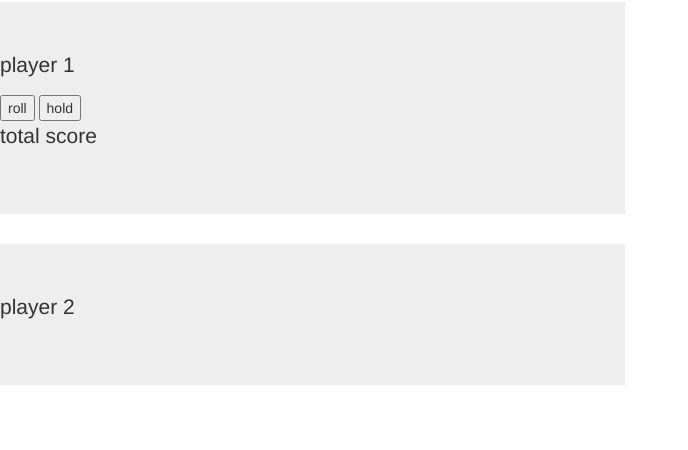
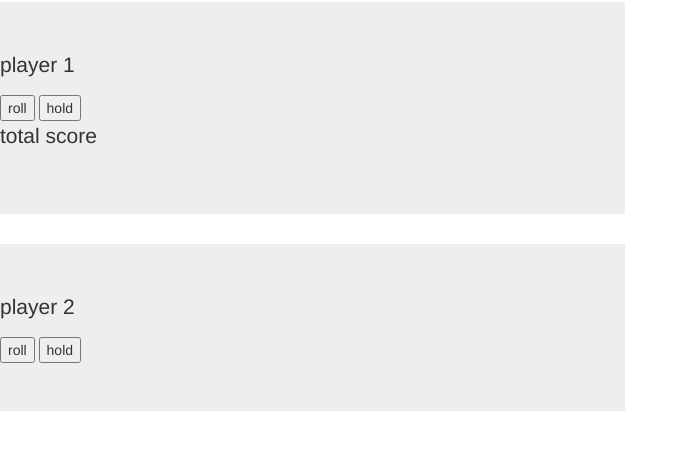
Before and after one commit to kelvinadeu/Pig-Dice, a plain HTML site: page index.html in a window 1280 px wide. Shown: the part 120-570 px from the top of the page, without its empty margins (0-688 px from the left). Drawn offline with nearby package versions, Linux system fonts and the light colour scheme.

Commit message:
add  to page

```diff
--- a/index.html
+++ b/index.html
@@ -30,8 +30,8 @@
         <p>player 1</p>
         <div class="row">
           <div class="col-md-3">
-            <button type="button" name="roll" id="roll">roll</button>
-            <button type="button" name="hold" id="hold">hold</button>
+            <button type="button" name="roll" id="roll1">roll</button>
+            <button type="button" name="hold" id="hold1">hold</button>
 
              <p id="score1">total score</p>
           </div>
@@ -45,6 +45,16 @@
     <div class="col-md-6">
       <div class="jumbotron">
         <p>player 2</p>
+        <div class="row">
+          <div class="col-md-3">
+            <button type="button" name="roll" id="roll2">roll</button>
+            <button type="button" name="hold" id="hold2">hold</button>
+
+            </div>
+
+          </div>
+
+        </div>
 
       </div>
     </div>
```
